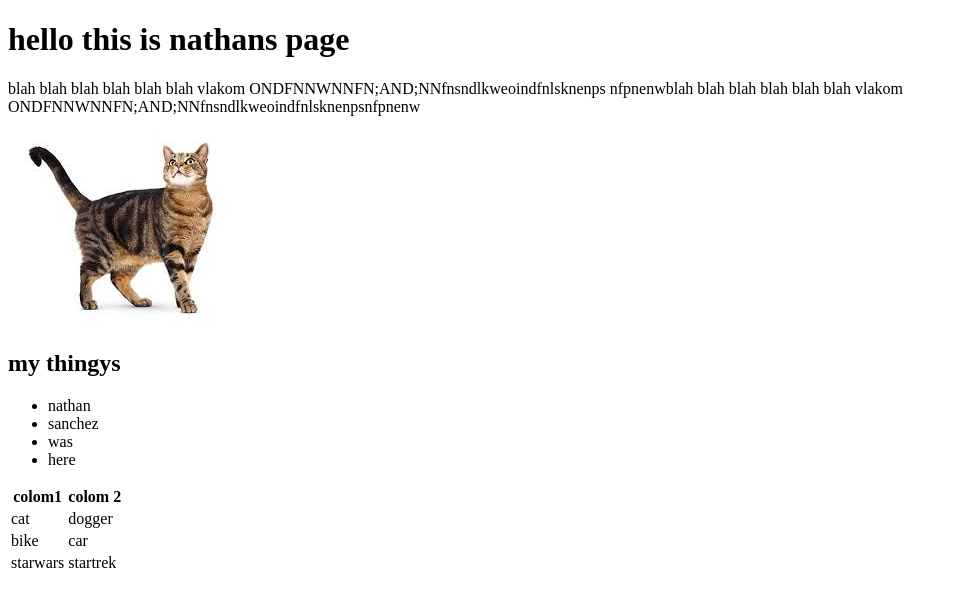
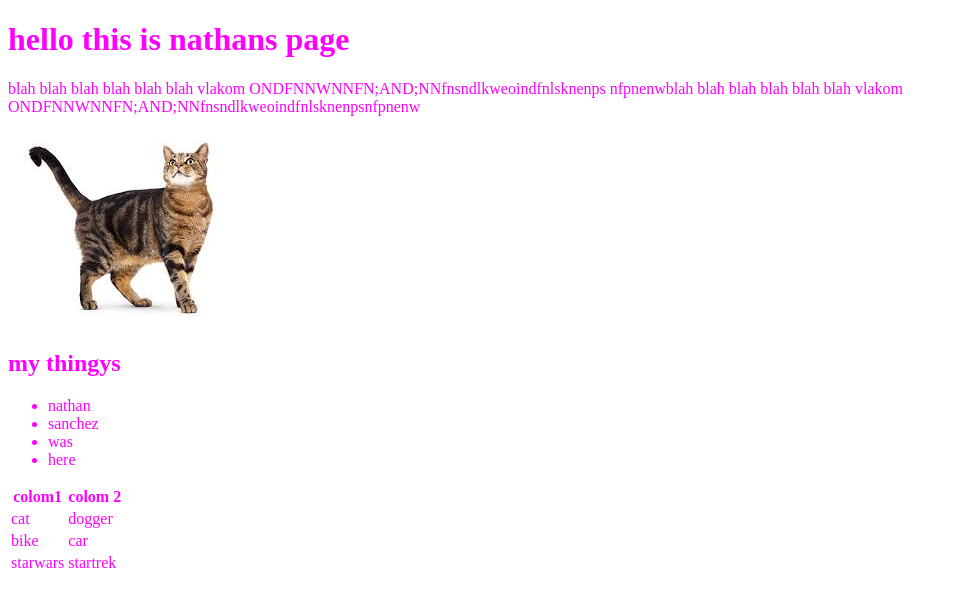
Before and after one commit to NathanSanchez/html-sandbox1, a PHP site: page / in a window 1280 px wide. Shown: the top 607 px of the page, without its empty margins (0-958 px from the left). Run offline with PHP 8.4, Linux system fonts and the light colour scheme.

Commit message:
we keep going family

```diff
--- /dev/null
+++ b/public_html/css/style sheet.css
@@ -0,0 +1,3 @@
+html {
+	color: fuchsia;
+}
--- a/public_html/index.php
+++ b/public_html/index.php
@@ -2,7 +2,11 @@
 <html lang="en">
 	<head>
 		<meta charset="UTF-8">
+		<!-- add css file-->
+		<link href="css/style%20sheet.css" rel="stylesheet" type="" />
+
 		<title>html sandboox</title>
+
 	</head>
 	<body>
 
```
